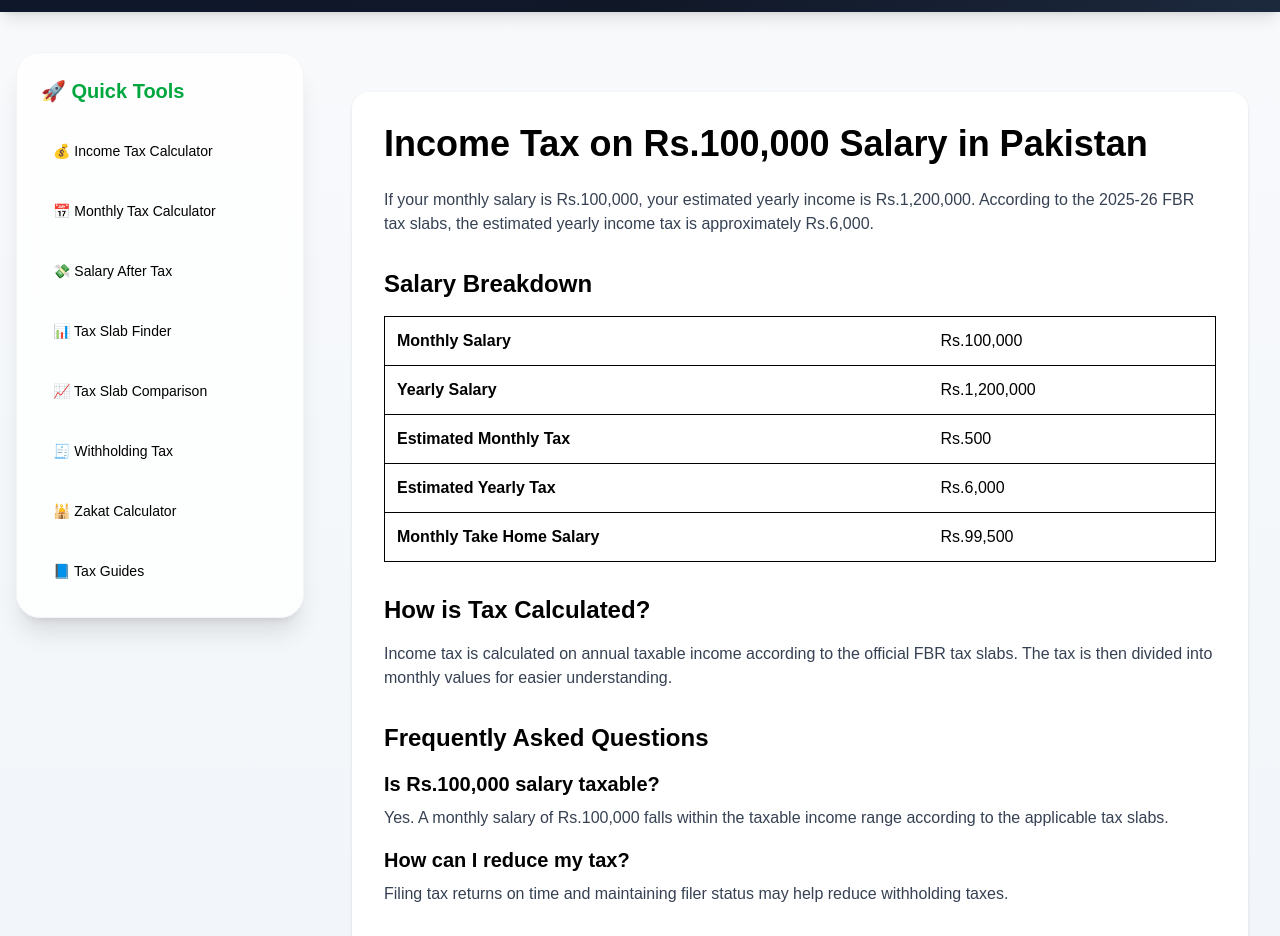
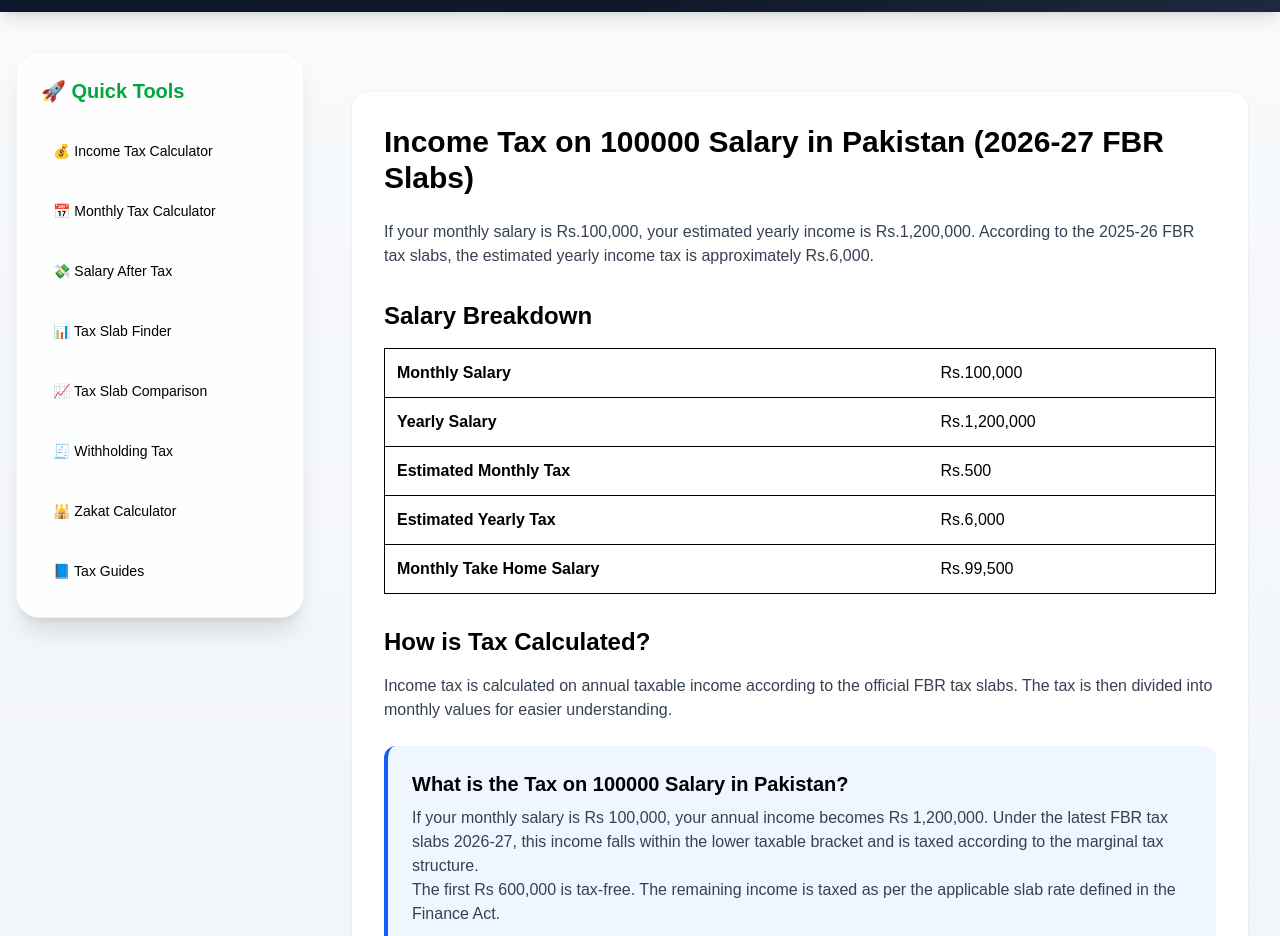
Before and after one commit to muhammadobaid1986/fbrtaxcalculators, a Next.js app: page /income-tax-on-100000-salary-pakistan in a window 1280 px wide. Shown: the part 60-996 px from the top of the page. Built offline with nearby package versions, Linux system fonts and the light colour scheme.

Commit message:
Improved SEO content for 100000 salary page

```diff
--- a/app/income-tax-on-100000-salary-pakistan/page.tsx
+++ b/app/income-tax-on-100000-salary-pakistan/page.tsx
@@ -8,9 +8,9 @@ export default function Page() {
   return (
     <div className="max-w-4xl mx-auto bg-white p-8 rounded-2xl shadow mt-10">
 
-      <h1 className="text-4xl font-bold mb-6">
-        Income Tax on Rs.100,000 Salary in Pakistan
-      </h1>
+      <h1 className="text-3xl font-bold mb-6">
+  Income Tax on 100000 Salary in Pakistan (2026-27 FBR Slabs)
+</h1>
 
       <p className="mb-4 text-gray-700">
         If your monthly salary is Rs.100,000, your estimated yearly income is
@@ -55,11 +55,29 @@ export default function Page() {
         How is Tax Calculated?
       </h2>
 
+
       <p className="mb-4 text-gray-700">
         Income tax is calculated on annual taxable income according to the
         official FBR tax slabs. The tax is then divided into monthly values for
         easier understanding.
       </p>
+
+      <div className="bg-blue-50 border-l-4 border-blue-600 p-6 rounded-xl mt-6">
+  <h2 className="text-xl font-bold mb-2">
+    What is the Tax on 100000 Salary in Pakistan?
+  </h2>
+
+  <p className="text-gray-700">
+    If your monthly salary is Rs 100,000, your annual income becomes Rs 1,200,000.
+    Under the latest FBR tax slabs 2026-27, this income falls within the lower
+    taxable bracket and is taxed according to the marginal tax structure.
+  </p>
+
+  <p className="text-gray-700">
+    The first Rs 600,000 is tax-free. The remaining income is taxed as per the
+    applicable slab rate defined in the Finance Act.
+  </p>
+</div>
 
       <h2 className="text-2xl font-semibold mt-8 mb-4">
         Frequently Asked Questions
```
